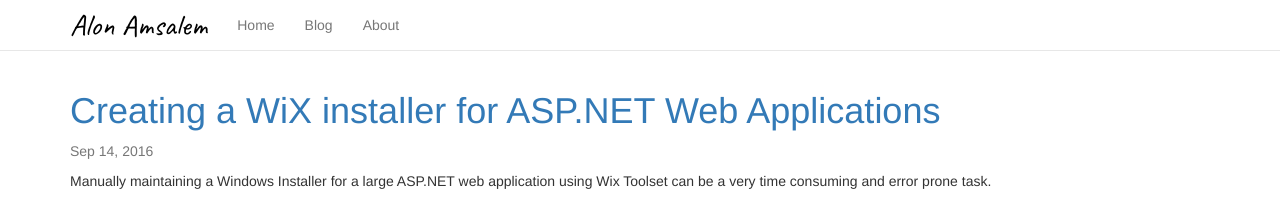
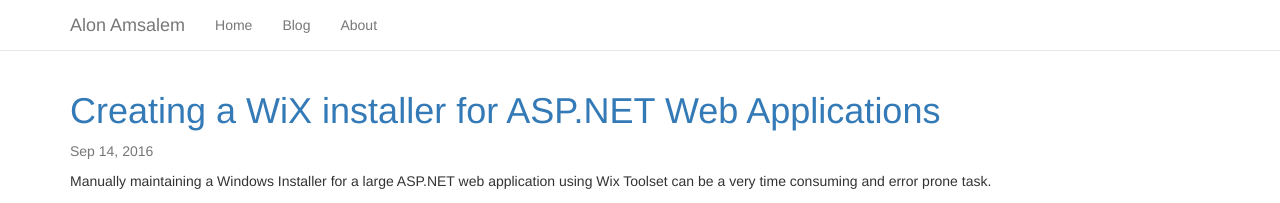
Before and after one commit to AlonAm/alonam.github.io, a Jekyll site: the page built from index.html, in a window 1280 px wide. Shown: the top 203 px of the page. Built offline with Jekyll 4.4.1, drawn with Linux system fonts in a browser that asks for light colours; nearby versions of some CDN libraries.

Commit message:
Update style.css

```diff
--- a/css/style.css
+++ b/css/style.css
@@ -17,9 +17,7 @@
 }
 
 .navbar-default .navbar-brand {
-	color: black;
-	font-size: 30px;
-	font-family: 'Caveat', cursive;
+
 }
 
 /*
```
